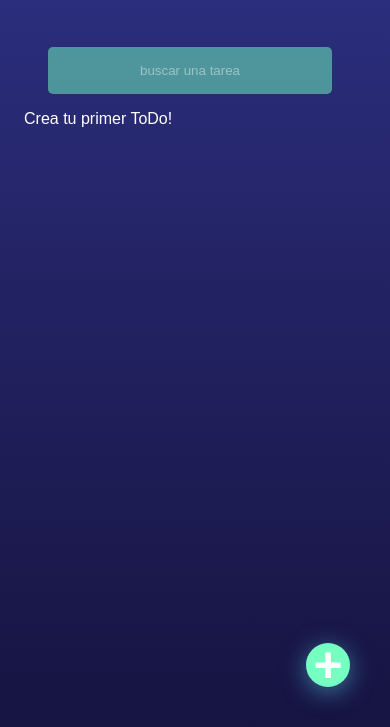
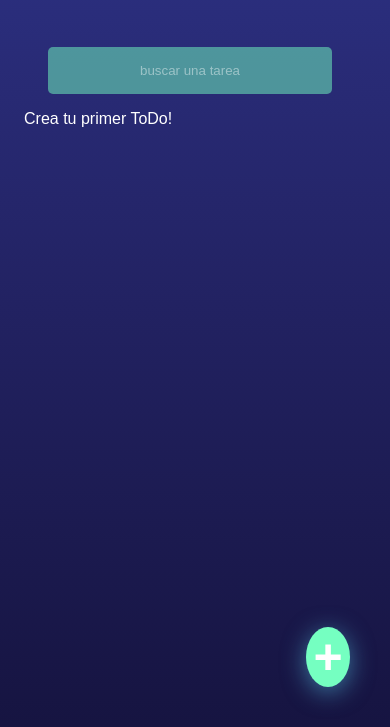
Before and after one commit to mcmendezm/TODOS, a React app: page / in a window 390 px wide. Shown: the part 117-844 px from the top of the page. Built offline with nearby package versions, Linux system fonts and the light colour scheme; a web font is replaced by a local one.

Commit message:
modificando estilos al boton

```diff
--- a/src/CreateTodoButton/CreateTodoButton.css
+++ b/src/CreateTodoButton/CreateTodoButton.css
@@ -14,7 +14,7 @@
     justify-content: center;
     align-items: center;
     z-index: 1;
-    height: 60px;
+    width: 60px;
     aspect-ratio: 1/1;
     transform: rotate(0);
     transition:.3s ease-in-out ;
@@ -24,6 +24,6 @@
 }
 @media (max-width: 450px) {
 .createTodoButton{
-    height: 44px;
+    width: 44px;
 }
 }
```
